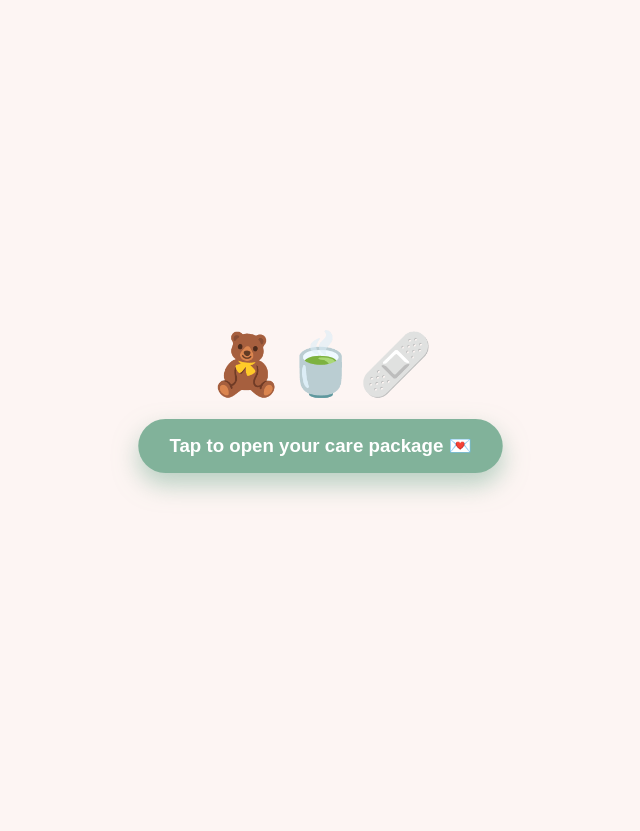
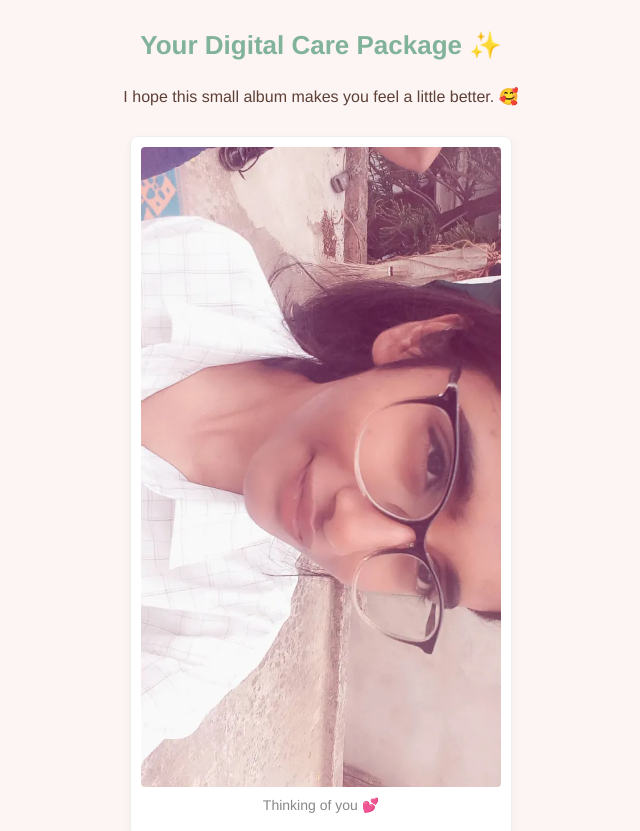
Before and after one commit to youdiggaj22-tech/care-package, a plain HTML site: page index.html in a window 1280 px wide. Shown: the top 831 px of the page, without its empty margins (319-959 px from the left). Before the commit the page ends 800 px from the top, so only its background shows below. Drawn offline with Linux system fonts and the light colour scheme.

Commit message:
Update index.html

```diff
--- a/index.html
+++ b/index.html
@@ -8,9 +8,8 @@
   :root {
     --bg-color: #fdf5f3; /* Soothing warm peach */
     --card-bg: #ffffff;
-    --text-main: #5d4037; /* Soft brown instead of harsh black */
+    --text-main: #5d4037; /* Soft brown */
     --accent: #81b29a; /* Healing sage green */
-    --accent-light: #e0efe6;
   }
 
   body {
@@ -24,51 +23,6 @@
     align-items: center;
     min-height: 100vh;
     overflow-x: hidden;
-  }
-
-  /* --- Intro Screen --- */
-  #intro-screen {
-    position: fixed;
-    top: 0; left: 0; width: 100%; height: 100%;
-    background-color: var(--bg-color);
-    display: flex;
-    flex-direction: column;
-    justify-content: center;
-    align-items: center;
-    z-index: 100;
-    transition: opacity 1s ease-in-out, transform 1s ease-in-out;
-  }
-
-  .tap-button {
-    background-color: var(--accent);
-    color: white;
-    border: none;
-    padding: 15px 30px;
-    font-size: 18px;
-    font-weight: bold;
-    border-radius: 30px;
-    box-shadow: 0 8px 20px rgba(129, 178, 154, 0.4);
-    cursor: pointer;
-    animation: breathe 3s infinite ease-in-out;
-    display: flex;
-    align-items: center;
-    gap: 10px;
-  }
-
-  @keyframes breathe {
-    0%, 100% { transform: scale(1); box-shadow: 0 8px 20px rgba(129, 178, 154, 0.4); }
-    50% { transform: scale(1.05); box-shadow: 0 12px 25px rgba(129, 178, 154, 0.6); }
-  }
-
-  /* --- Main Content Screen --- */
-  #main-content {
-    display: none;
-    opacity: 0;
-    padding: 20px;
-    width: 100%;
-    max-width: 400px; /* Perfect for mobile */
-    box-sizing: border-box;
-    transition: opacity 1.5s ease-in;
     padding-bottom: 50px;
   }
 
@@ -76,51 +30,53 @@
     text-align: center;
     font-size: 26px;
     color: var(--accent);
-    margin-bottom: 25px;
+    margin-bottom: 10px;
     margin-top: 30px;
   }
 
-  /* Polaroid Gallery */
+  .intro-text {
+    text-align: center;
+    margin-bottom: 30px;
+    font-size: 16px;
+  }
+
+  /* Photo Gallery (Clean & Straight) */
   .gallery {
     display: flex;
     flex-direction: column;
     align-items: center;
     gap: 25px;
     margin-bottom: 30px;
+    width: 100%;
+    max-width: 400px;
+    box-sizing: border-box;
+    padding: 0 20px;
   }
 
-  .polaroid {
+  .photo-frame {
     background: var(--card-bg);
-    padding: 12px 12px 40px 12px;
     border-radius: 8px;
-    box-shadow: 0 8px 20px rgba(0,0,0,0.08);
-    width: 90%;
+    box-shadow: 0 4px 10px rgba(0,0,0,0.05);
+    width: 100%;
     position: relative;
-    transform: rotate(-2deg);
-    transition: transform 0.3s ease;
+    padding: 10px;
+    border: 1px solid #eee;
   }
 
-  .polaroid:nth-child(even) {
-    transform: rotate(3deg);
-  }
-
-  .polaroid img {
+  .photo-frame img {
     width: 100%;
-    height: 250px;
-    object-fit: cover; /* Keeps pictures from stretching */
+    height: auto;
     border-radius: 4px;
-    background-color: var(--accent-light); /* Placeholder color if image fails */
+    display: block;
+    object-fit: cover;
   }
 
   .caption {
-    position: absolute;
-    bottom: 12px;
     width: 100%;
     text-align: center;
-    font-family: 'Comic Sans MS', cursive, sans-serif;
     color: #888;
     font-size: 14px;
-    left: 0;
+    margin-top: 10px;
   }
 
   /* Message Card */
@@ -132,86 +88,46 @@
     line-height: 1.6;
     font-size: 16px;
     border-top: 5px solid var(--accent);
+    width: 90%;
+    max-width: 380px;
+    margin-top: 10px;
   }
 
-  .heart {
-    text-align: center;
-    font-size: 30px;
-    margin-top: 15px;
-    animation: beat 1.5s infinite;
-  }
-
-  @keyframes beat {
-    0%, 100% { transform: scale(1); }
-    15% { transform: scale(1.15); }
-    30% { transform: scale(1); }
-    45% { transform: scale(1.15); }
-  }
 </style>
 </head>
 <body>
 
-<!-- Intro Screen -->
-<div id="intro-screen">
-  <div style="font-size: 60px; margin-bottom: 20px;">🧸🍵🩹</div>
-  <button class="tap-button" onclick="openCarePackage()">
-    Tap to open your care package 💌
-  </button>
-</div>
-
-<!-- Main Content -->
-<div id="main-content">
   <h1>Your Digital Care Package ✨</h1>
+  <p class="intro-text">I hope this small album makes you feel a little better. 🥰</p>
 
   <div class="gallery">
-    <!-- PICTURE 1 -->
-    <div class="polaroid">
+    <!-- PHOTO 1 -->
+    <div class="photo-frame">
       <img src="1.webp" alt="Us">
-      <div class="caption">Thinking of you 💕</div>
+      <p class="caption">Thinking of you 💕</p>
     </div>
 
-    <!-- PICTURE 2 -->
-    <div class="polaroid">
+    <!-- PHOTO 2 -->
+    <div class="photo-frame">
       <img src="3.webp" alt="Us">
-      <div class="caption">Can't wait to see this smile again 🥺</div>
+      <p class="caption">Can't wait to see this smile again 🥺</p>
     </div>
 
-    <!-- PICTURE 3 -->
-    <div class="polaroid">
+    <!-- PHOTO 3 -->
+    <div class="photo-frame">
       <img src="Snapchat-707155020.webp" alt="Us">
-      <div class="caption">My favorite person 🌸</div>
+      <p class="caption">My favorite person 🌸</p>
     </div>
   </div>
 
+  <!-- YOUR CUSTOM MESSAGE -->
   <div class="message-card">
-    <p>Aditiiiiiiiiiiii chiu 🛌💖</p>
+    <p>Aditiiiiiiiiiiiii chiu 🛌💖</p>
     <p>Ik sick hona bhot worst part hai and it feels really bad so i made this for you ☀️</p>
-    <p>bas kuch din seh leee fir thik hojayegi chiu , again the same healthy person you were and everything will be alright tension na lis </p>
-    <p>Get well soon, my love. I'm right here if you need anything at all. 🩹</p>
-    <div class="heart">❤️‍🩹</div>
+    <p>bas kuch din seh leee fir thik hojayegi chiu , again the same healthy person you were and everything will be alright tension na lis</p>
+    <p>Get well soon, my love. I'm right here if you need anything at all. 🥣🩹</p>
+    <div style="text-align: center; font-size: 30px; margin-top: 15px;">❤️‍🩹</div>
   </div>
-</div>
-
-<script>
-  function openCarePackage() {
-    const intro = document.getElementById('intro-screen');
-    const content = document.getElementById('main-content');
-
-    // Float the intro screen up and fade it out
-    intro.style.transform = 'translateY(-20px)';
-    intro.style.opacity = '0';
-
-    setTimeout(() => {
-      intro.style.display = 'none';
-      content.style.display = 'block';
-
-      // Small delay to trigger the fade-in animation safely
-      setTimeout(() => {
-        content.style.opacity = '1';
-      }, 50);
-    }, 800); // Matches the CSS transition time
-  }
-</script>
 
 </body>
 </html>
```
